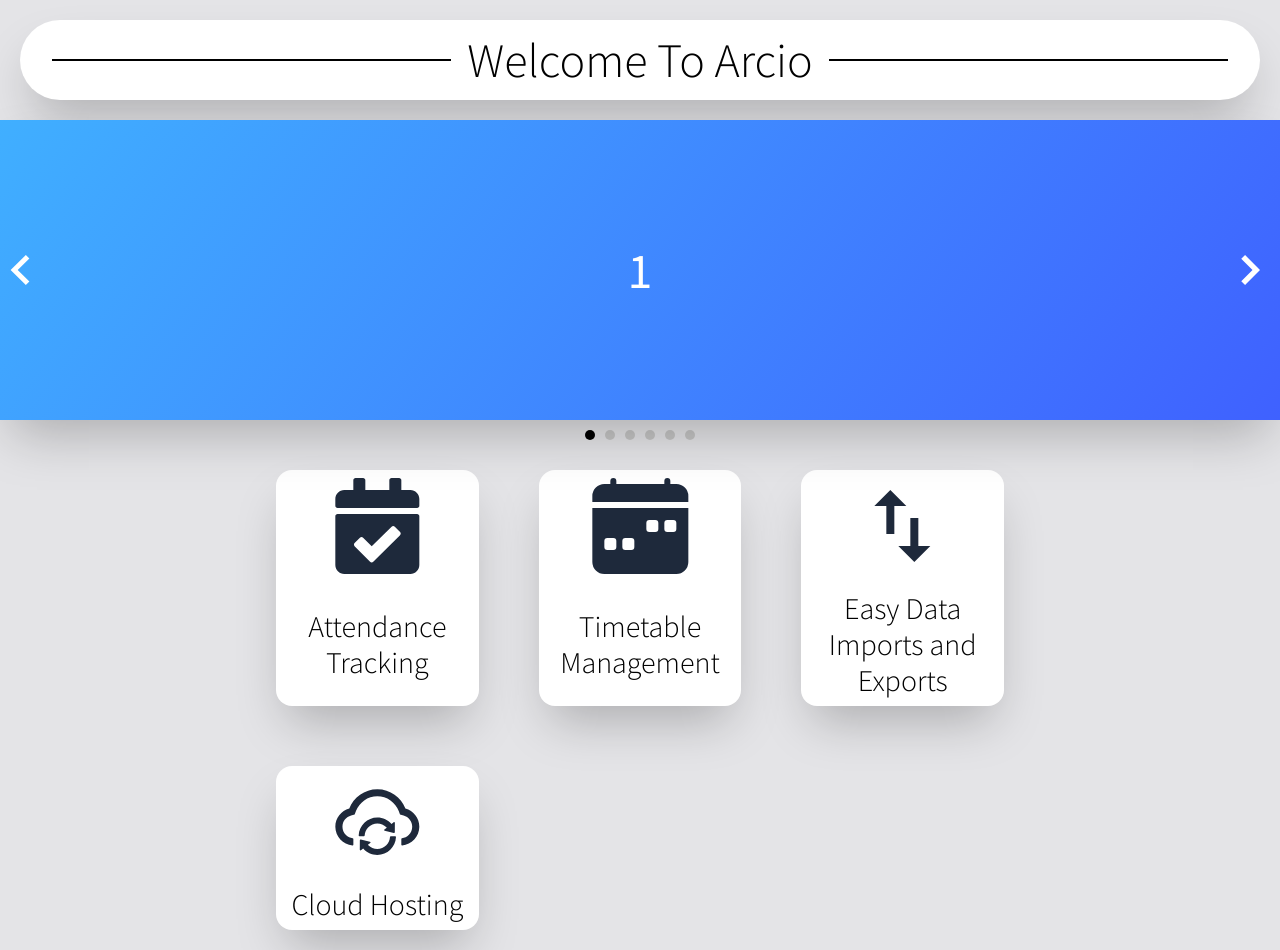
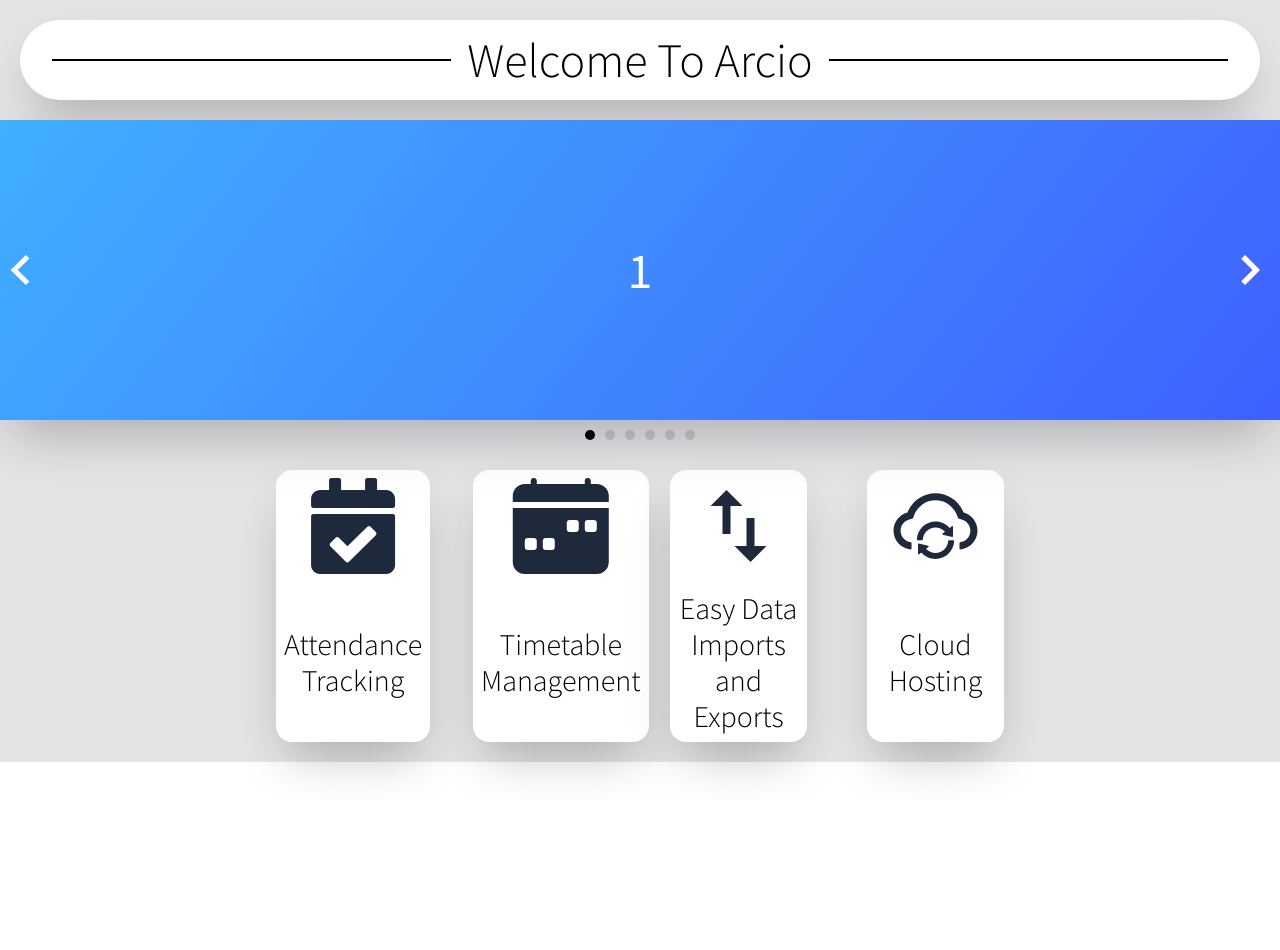
Before and after one commit to arcio-uk/Sales-Website, a React (Vite) app: page / in a window 1280 px wide. After the commit the page ends 800 px from the top, so only its background shows below. Built offline with nearby package versions, Linux system fonts and the light colour scheme.

Commit message:
fix: icon box min width is set

```diff
--- a/src/App.tsx
+++ b/src/App.tsx
@@ -34,7 +34,7 @@ const App = () => (
       <div className="keen-slider__slide number-slide6">6</div>
     </Carosel>
     <div className="flex w-full justify-center">
-      <div className="xl:grid-cols-3 grid md:grid-cols-2 grid-cols-1 gap-5 md:w-3/5 md:4/5">
+      <div className="xl:grid-cols-4 grid md:grid-cols-2 grid-cols-1 gap-5 md:w-3/5 4/5">
         <IconBox title="Attendance Tracking" icon={<FaCalendarCheck className="w-full h-24 fill-slate-800" />} />
         <IconBox title="Timetable Management" icon={<BsFillCalendarWeekFill className="w-full h-24 fill-slate-800" />} />
         <IconBox title="Easy Data Imports and Exports" icon={<MdOutlineImportExport className="w-full h-24 fill-slate-800" />} />
--- a/src/ui/IconBox/IconBox.tsx
+++ b/src/ui/IconBox/IconBox.tsx
@@ -9,7 +9,7 @@ type IconBoxProps = {
   icon: ReactNode;
 }
 const IconBox = ({ title, icon, children }: IconBoxProps) => (
-  <div className="text-center bg-white m-5 rounded-2xl shadow-2xl flex-col flex">
+  <div className="text-center bg-white m-5 rounded-2xl shadow-2xl flex-col flex min-w-fit">
     <div className="m-2 overlay flex-2">
       {icon}
     </div>
```
